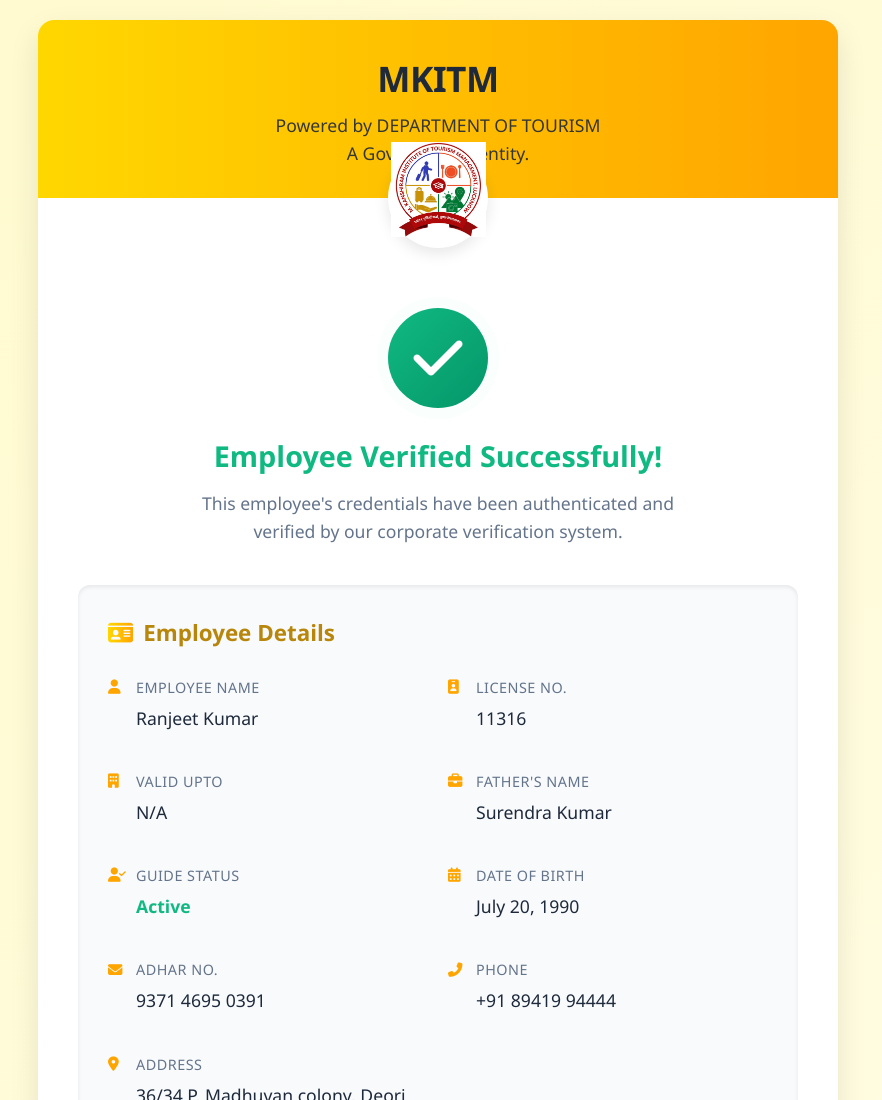
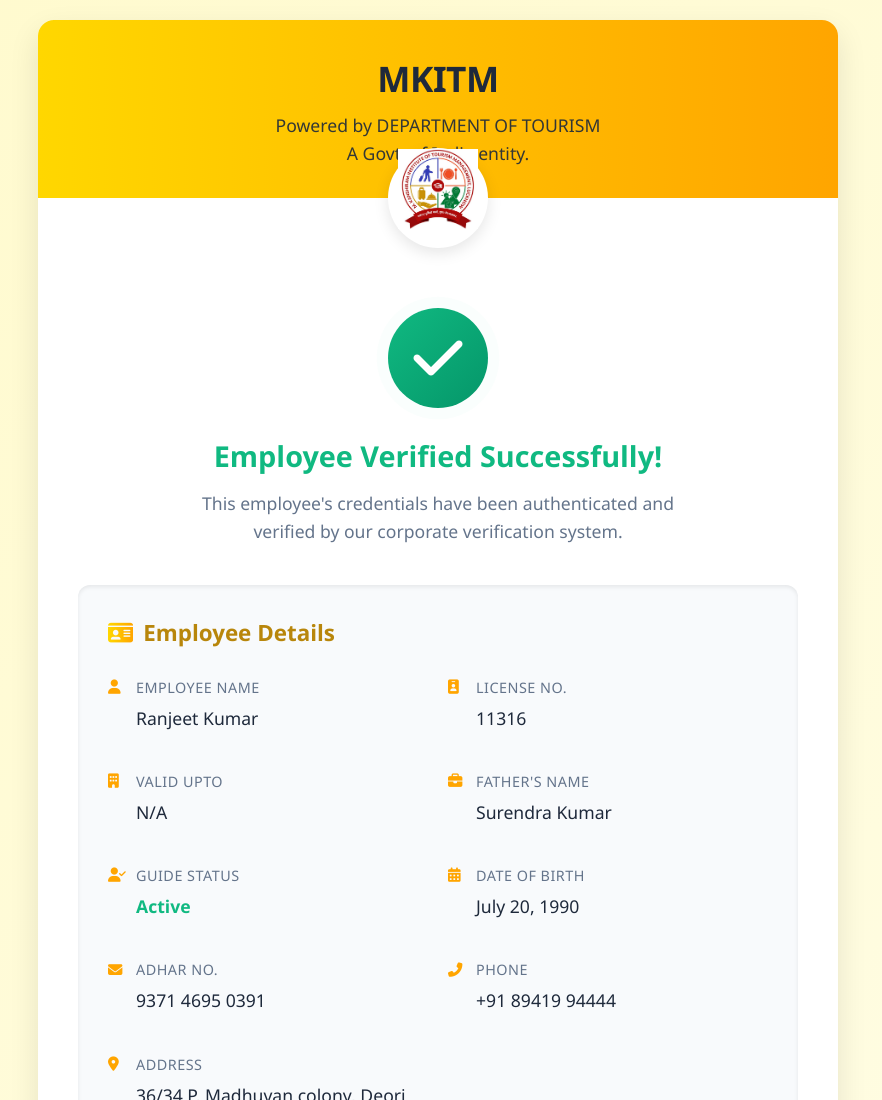
Before and after one commit to mrp44rth/smallprojects, a plain HTML site: page empverf/398jsdnfsdhfoisIDOIJFYRHej90ruewoifn/index.html in a window 1280 px wide. Shown: the top 1100 px of the page, without its empty margins (202-1084 px from the left). Drawn offline with Linux system fonts and the light colour scheme.

Commit message:
Update index.html

```diff
--- a/empverf/398jsdnfsdhfoisIDOIJFYRHej90ruewoifn/index.html
+++ b/empverf/398jsdnfsdhfoisIDOIJFYRHej90ruewoifn/index.html
@@ -345,7 +345,7 @@
 
         <div class="logo-container">
             <div class="logo">
-                <img style="width:95px; height:95px;" src="./../logo.jpg"></img>
+                <img style="width:80px; height:80px;" src="./../logo.jpg"></img>
             </div>
         </div>
 
```
